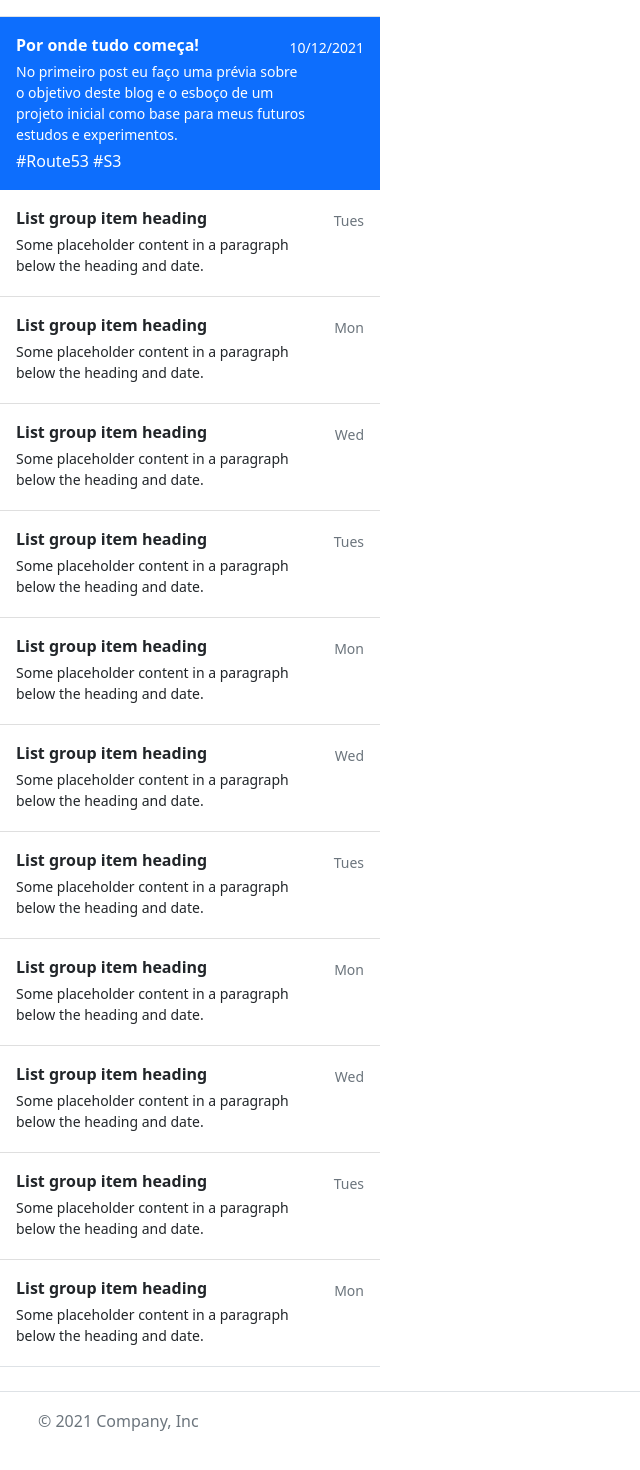
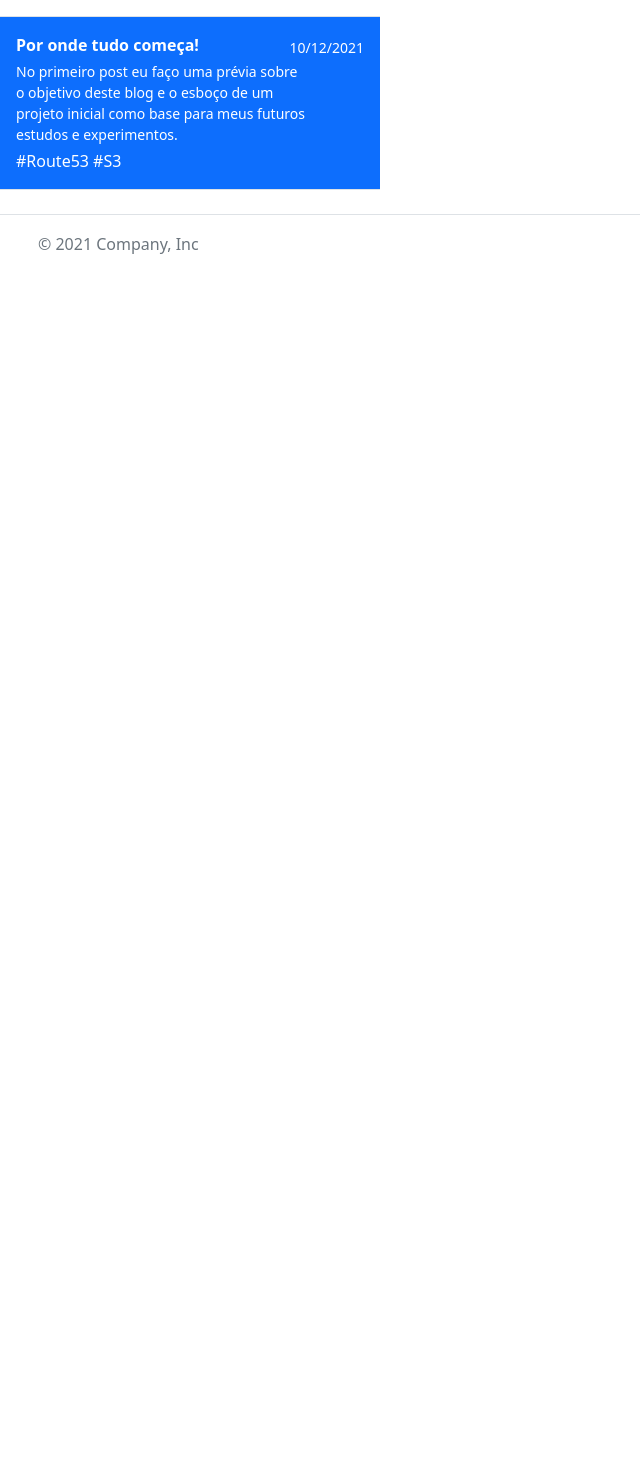
Before and after one commit to albertosfernandes/PersonBlog, an Angular app: page / in a window 1280 px wide. Shown: the part 116-1586 px from the top of the page, without its empty margins (0-640 px from the left). After the commit the page ends 800 px from the top, so only its background shows below. Built offline with nearby package versions, Linux system fonts and the light colour scheme.

Commit message:
retirado links a

```diff
--- a/src/app/layout/sidebar/sidebar.component.html
+++ b/src/app/layout/sidebar/sidebar.component.html
@@ -20,8 +20,7 @@
     <span class="fs-5 fw-semibold">Artigos</span>
   </a>
   <div class="list-group list-group-flush border-bottom scrollarea">
-    <a
-      href="#"
+    <div
       class="list-group-item list-group-item-action active py-3 lh-tight"
       aria-current="true"
     >
@@ -30,121 +29,11 @@
         <small>10/12/2021</small>
       </div>
       <div class="col-10 mb-1 small">
-        No primeiro post eu faço uma prévia sobre o objetivo deste blog e o esboço de um projeto inicial como base para meus futuros estudos e experimentos.
+        No primeiro post eu faço uma prévia sobre o objetivo deste blog e o
+        esboço de um projeto inicial como base para meus futuros estudos e
+        experimentos.
       </div>
-        <span>#Route53 #S3</span>
-    </a>
-    <a href="#" class="list-group-item list-group-item-action py-3 lh-tight">
-      <div class="d-flex w-100 align-items-center justify-content-between">
-        <strong class="mb-1">List group item heading</strong>
-        <small class="text-muted">Tues</small>
-      </div>
-      <div class="col-10 mb-1 small">
-        Some placeholder content in a paragraph below the heading and date.
-      </div>
-    </a>
-    <a href="#" class="list-group-item list-group-item-action py-3 lh-tight">
-      <div class="d-flex w-100 align-items-center justify-content-between">
-        <strong class="mb-1">List group item heading</strong>
-        <small class="text-muted">Mon</small>
-      </div>
-      <div class="col-10 mb-1 small">
-        Some placeholder content in a paragraph below the heading and date.
-      </div>
-    </a>
-
-    <a
-      href="#"
-      class="list-group-item list-group-item-action py-3 lh-tight"
-      aria-current="true"
-    >
-      <div class="d-flex w-100 align-items-center justify-content-between">
-        <strong class="mb-1">List group item heading</strong>
-        <small class="text-muted">Wed</small>
-      </div>
-      <div class="col-10 mb-1 small">
-        Some placeholder content in a paragraph below the heading and date.
-      </div>
-    </a>
-    <a href="#" class="list-group-item list-group-item-action py-3 lh-tight">
-      <div class="d-flex w-100 align-items-center justify-content-between">
-        <strong class="mb-1">List group item heading</strong>
-        <small class="text-muted">Tues</small>
-      </div>
-      <div class="col-10 mb-1 small">
-        Some placeholder content in a paragraph below the heading and date.
-      </div>
-    </a>
-    <a href="#" class="list-group-item list-group-item-action py-3 lh-tight">
-      <div class="d-flex w-100 align-items-center justify-content-between">
-        <strong class="mb-1">List group item heading</strong>
-        <small class="text-muted">Mon</small>
-      </div>
-      <div class="col-10 mb-1 small">
-        Some placeholder content in a paragraph below the heading and date.
-      </div>
-    </a>
-    <a
-      href="#"
-      class="list-group-item list-group-item-action py-3 lh-tight"
-      aria-current="true"
-    >
-      <div class="d-flex w-100 align-items-center justify-content-between">
-        <strong class="mb-1">List group item heading</strong>
-        <small class="text-muted">Wed</small>
-      </div>
-      <div class="col-10 mb-1 small">
-        Some placeholder content in a paragraph below the heading and date.
-      </div>
-    </a>
-    <a href="#" class="list-group-item list-group-item-action py-3 lh-tight">
-      <div class="d-flex w-100 align-items-center justify-content-between">
-        <strong class="mb-1">List group item heading</strong>
-        <small class="text-muted">Tues</small>
-      </div>
-      <div class="col-10 mb-1 small">
-        Some placeholder content in a paragraph below the heading and date.
-      </div>
-    </a>
-    <a href="#" class="list-group-item list-group-item-action py-3 lh-tight">
-      <div class="d-flex w-100 align-items-center justify-content-between">
-        <strong class="mb-1">List group item heading</strong>
-        <small class="text-muted">Mon</small>
-      </div>
-      <div class="col-10 mb-1 small">
-        Some placeholder content in a paragraph below the heading and date.
-      </div>
-    </a>
-    <a
-      href="#"
-      class="list-group-item list-group-item-action py-3 lh-tight"
-      aria-current="true"
-    >
-      <div class="d-flex w-100 align-items-center justify-content-between">
-        <strong class="mb-1">List group item heading</strong>
-        <small class="text-muted">Wed</small>
-      </div>
-      <div class="col-10 mb-1 small">
-        Some placeholder content in a paragraph below the heading and date.
-      </div>
-    </a>
-    <a href="#" class="list-group-item list-group-item-action py-3 lh-tight">
-      <div class="d-flex w-100 align-items-center justify-content-between">
-        <strong class="mb-1">List group item heading</strong>
-        <small class="text-muted">Tues</small>
-      </div>
-      <div class="col-10 mb-1 small">
-        Some placeholder content in a paragraph below the heading and date.
-      </div>
-    </a>
-    <a href="#" class="list-group-item list-group-item-action py-3 lh-tight">
-      <div class="d-flex w-100 align-items-center justify-content-between">
-        <strong class="mb-1">List group item heading</strong>
-        <small class="text-muted">Mon</small>
-      </div>
-      <div class="col-10 mb-1 small">
-        Some placeholder content in a paragraph below the heading and date.
-      </div>
-    </a>
+      <span>#Route53 #S3</span>
+    </div>
   </div>
 </div>
```
